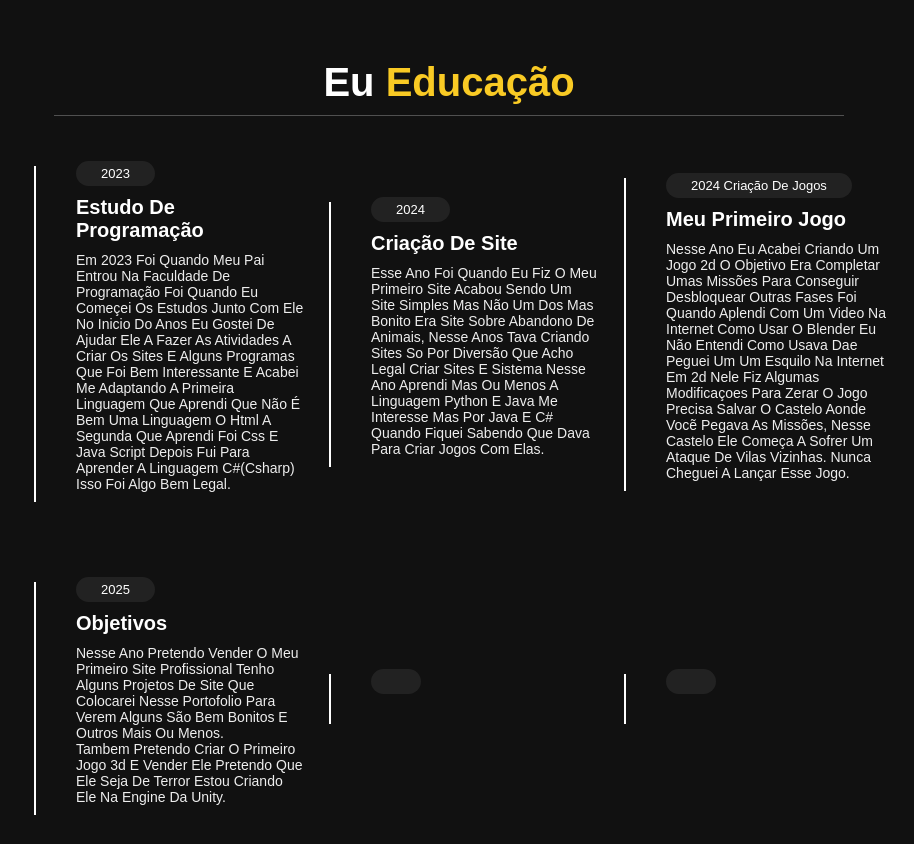
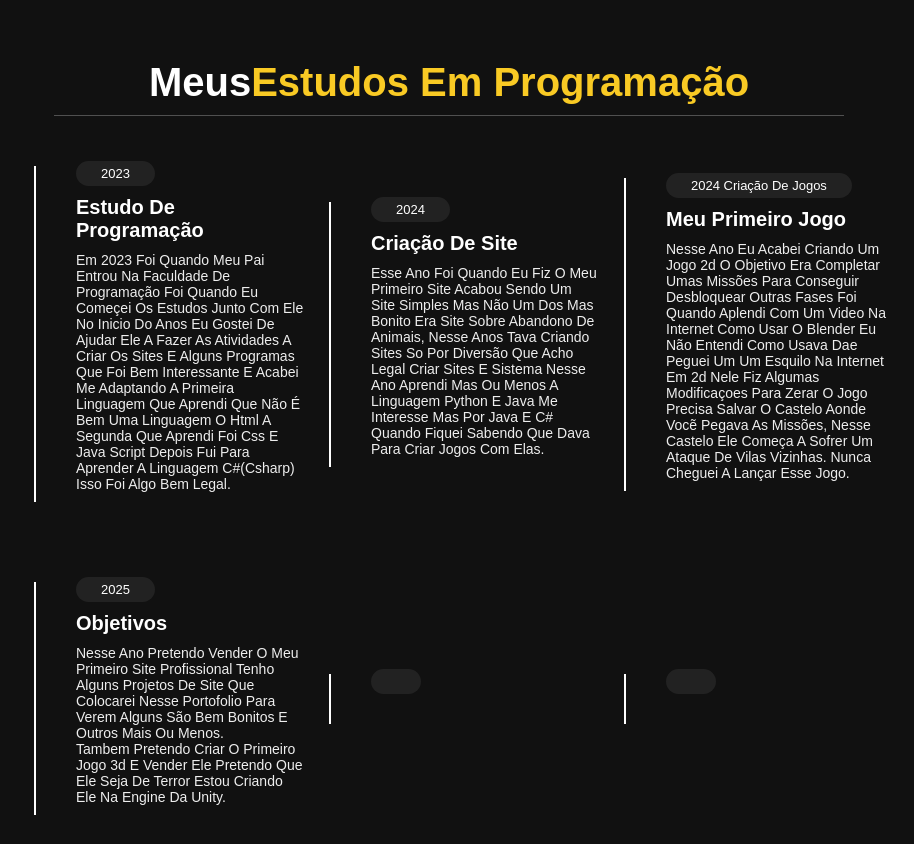
Before and after one commit to Rodrigo045-svg/portifolio, a plain HTML site: page index.html in a window 1280 px wide. Shown: the part 1740-2584 px from the top of the page, without its empty margins (366-1280 px from the left). Drawn offline with nearby package versions, Linux system fonts and the light colour scheme.

Commit message:
Update index.html

```diff
--- a/index.html
+++ b/index.html
@@ -80,7 +80,7 @@
 
 <section class="education" id="education">
 
-<h1 class="heading"> Eu <span>Educação</span> </h1>
+<h1 class="heading">Meus<span>Estudos em Programação</span> </h1>
 
     <div class="box-container">
 
```
